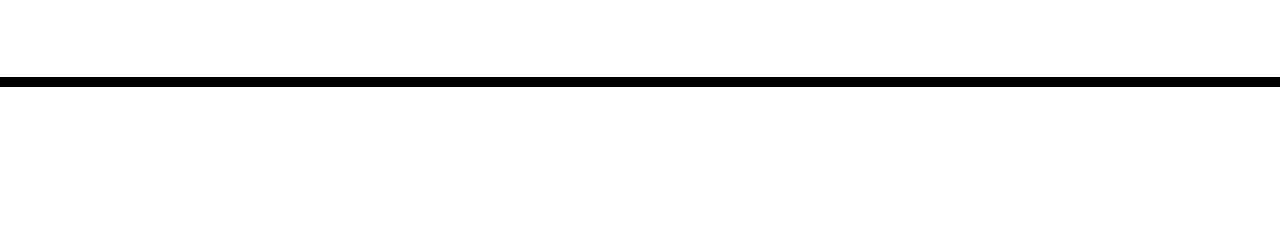
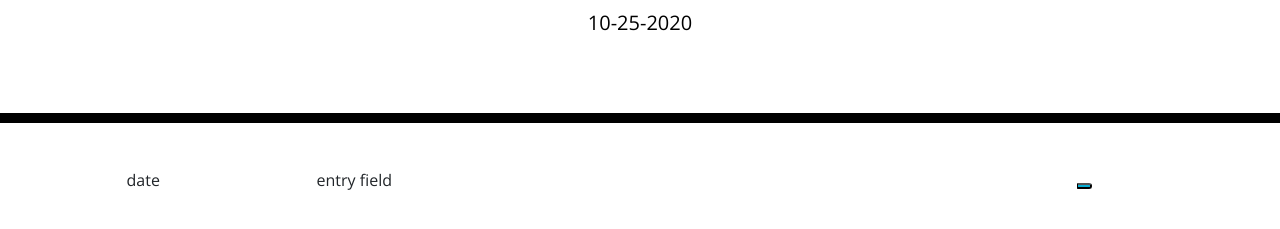
Before and after one commit to AmyPaschke/05_Work-Day-Scheduler, a plain HTML site: page index.html in a window 1280 px wide. Shown: the part 181-410 px from the top of the page. Drawn offline with nearby package versions, Linux system fonts and the light colour scheme.

Commit message:
added current date to the top of the page

```diff
--- /dev/null
+++ b/assets/script.js
@@ -0,0 +1,22 @@
+/*GIVEN I am using a daily planner to create a schedule
+WHEN I open the planner
+THEN the current day is displayed at the top of the calendar
+WHEN I scroll down
+THEN I am presented with time blocks for standard business hours
+WHEN I view the time blocks for that day
+THEN each time block is color-coded to indicate whether it is in the past, present, or future
+WHEN I click into a time block
+THEN I can enter an event
+WHEN I click the save button for that time block
+THEN the text for that event is saved in local storage
+WHEN I refresh the page
+THEN the saved events persist */
+
+let currentDay = document.getElementById("current-day");
+let hoursOfDay = document.getElementById("hours");
+let entryField = document.getElementById("entry-field");
+let saveButton = document.querySelector("saveBtn");
+
+//sets the date with the help of Moment.js
+let today = moment();
+currentDay.textContent = today.format("MM-DD-YYYY");
--- a/index.html
+++ b/index.html
@@ -26,13 +26,26 @@
     <header class="jumbotron">
       <h1 class="display-3">Work Day Scheduler</h1>
       <p class="lead">A simple calendar app for scheduling your work day</p>
-      <p id="currentDay" class="lead"></p>
+      <p id="current-day" class="lead"></p>
     </header>
     <div class="container">
       <!-- Timeblocks go here -->
+      <div class="row">
+        <div class="col-md-2" id="hours">
+          date
+        </div>
+        <div class="col-md-8" id="entry-field">
+          entry field
+        </div>
+        <div class="col-md-2">
+          <button class="saveBtn"></button>
+        </div>
+      </div>
     </div>
 
     <script src="https://cdnjs.cloudflare.com/ajax/libs/jquery/3.2.1/jquery.min.js"></script>
     <script src="https://cdnjs.cloudflare.com/ajax/libs/moment.js/2.24.0/moment.min.js"></script>
+    <script src="assets/script.js"></script>
+    <script src="https://momentjs.com/downloads/moment.js"></script>
   </body>
 </html>
```
